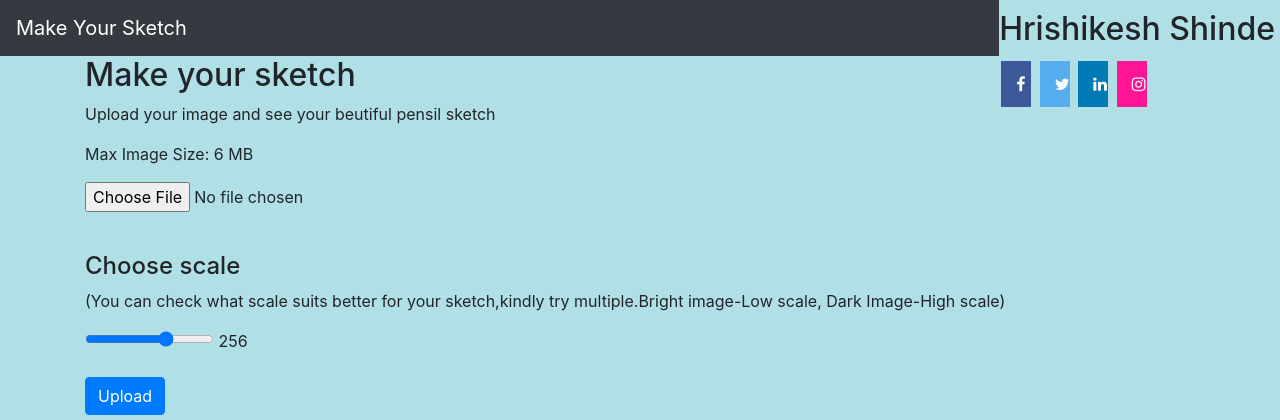
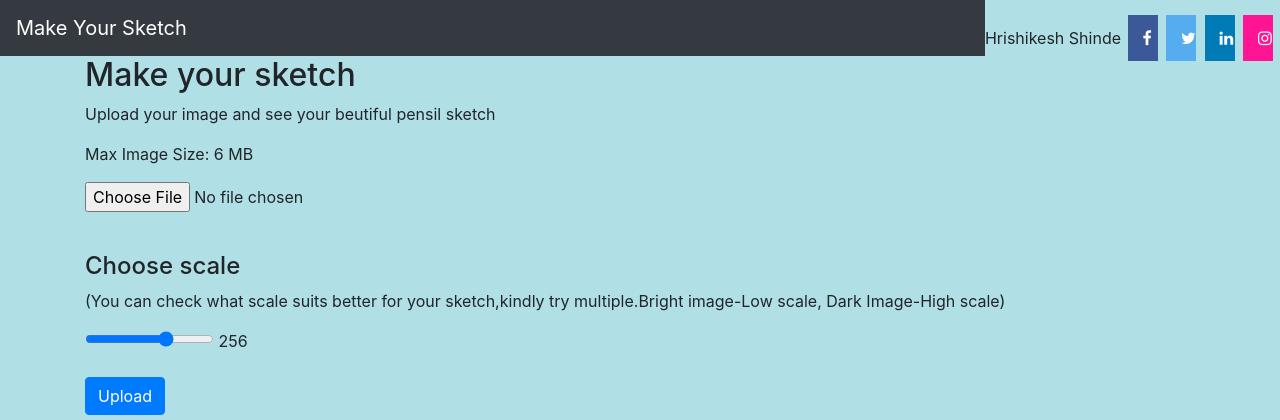
Before and after one commit to hrishi3/makeyoursketch, a Flask app: page / in a window 1280 px wide. Shown: the top 420 px of the page. Run offline with Flask 2, Linux system fonts and the light colour scheme; some libraries are stand-ins or nearby versions.

Commit message:
Update index.html

```diff
--- a/templates/index.html
+++ b/templates/index.html
@@ -50,11 +50,11 @@ img {
 </style>
    <title>Make Your Sketch</title>
    <div id="top-social">
-	<h2>Hrishikesh Shinde</h2>
+<p>Hrishikesh Shinde
 <a href="#" class="fa fa-facebook"></a>
 <a href="#" class="fa fa-twitter"></a>
 <a href="#" class="fa fa-linkedin"></a>
-<a href="#" class="fa fa-instagram"></a>
+	<a href="#" class="fa fa-instagram"></a></p>
 </div>
    <link rel="stylesheet" href="https://stackpath.bootstrapcdn.com/bootstrap/4.5.0/css/bootstrap.min.css"
       integrity="sha384-9aIt2nRpC12Uk9gS9baDl411NQApFmC26EwAOH8WgZl5MYYxFfc+NcPb1dKGj7Sk" crossorigin="anonymous">
```
